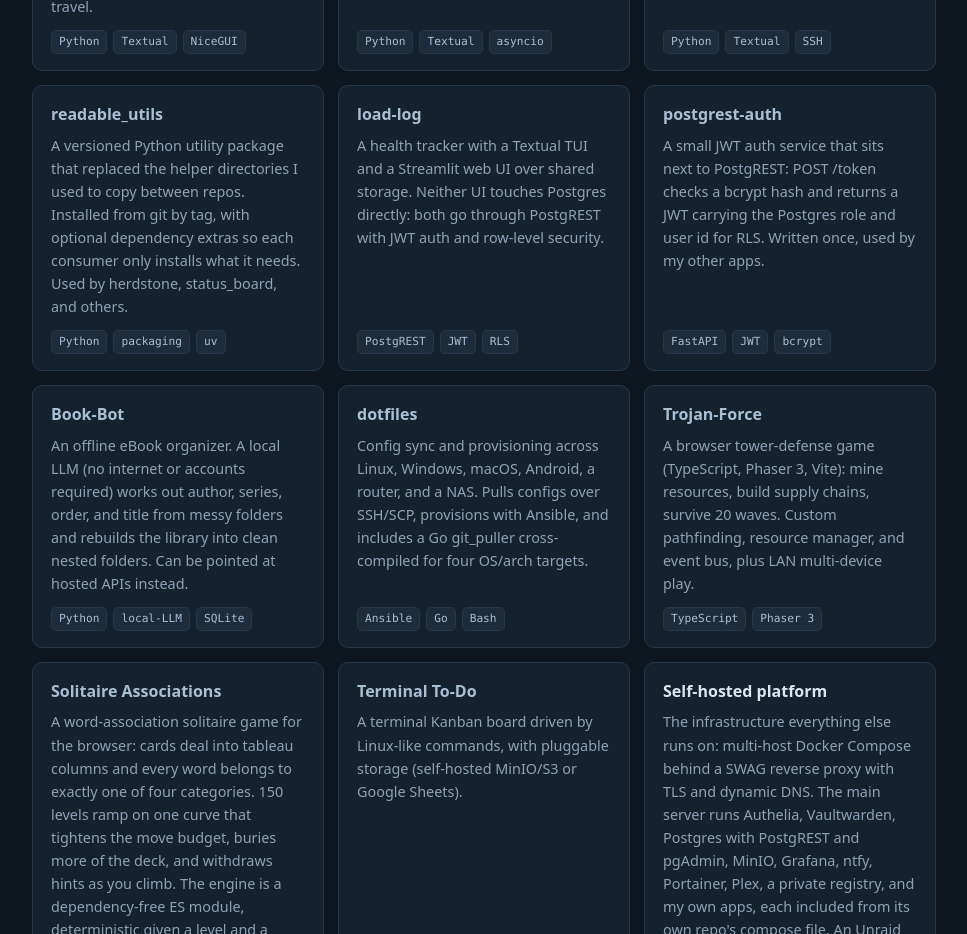
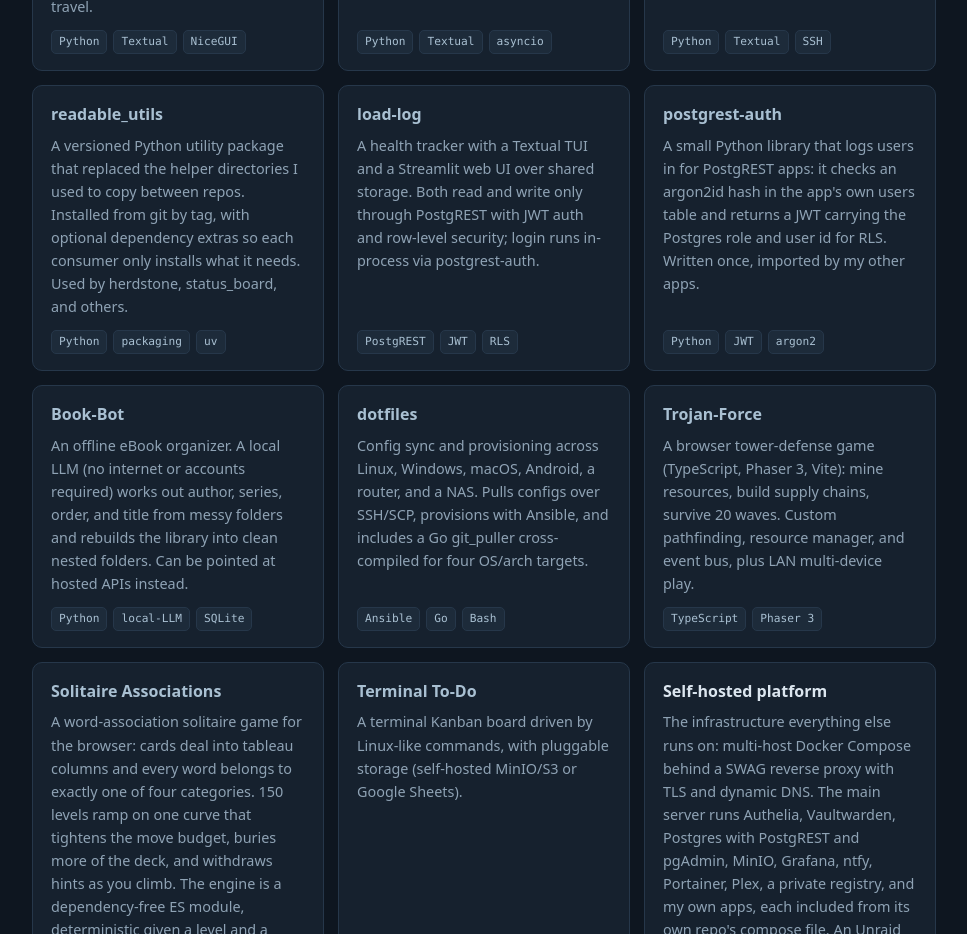
Before and after one commit to ReadableCode/website, a React (Vite) app in the folder frontend_react/: page / in a window 1280 px wide. Shown: the part 1340-2274 px from the top of the page, without its empty margins (156-1123 px from the left). Built offline with nearby package versions, Linux system fonts and the light colour scheme; no server answers.

Commit message:
describe postgrest-auth as the library it is now, and say load-log's login runs in-process through it

```diff
--- a/frontend_react/src/data.ts
+++ b/frontend_react/src/data.ts
@@ -49,7 +49,7 @@ export const PROJECTS: Project[] = [
     name: "load-log",
     url: "https://github.com/ReadableCode/load-log",
     blurb:
-      "A health tracker with a Textual TUI and a Streamlit web UI over shared storage. Neither UI touches Postgres directly: both go through PostgREST with JWT auth and row-level security.",
+      "A health tracker with a Textual TUI and a Streamlit web UI over shared storage. Both read and write only through PostgREST with JWT auth and row-level security; login runs in-process via postgrest-auth.",
     tags: ["PostgREST", "JWT", "RLS"],
   },
   {
@@ -57,8 +57,8 @@ export const PROJECTS: Project[] = [
     name: "postgrest-auth",
     url: "https://github.com/ReadableCode/postgrest-auth",
     blurb:
-      "A small JWT auth service that sits next to PostgREST: POST /token checks a bcrypt hash and returns a JWT carrying the Postgres role and user id for RLS. Written once, used by my other apps.",
-    tags: ["FastAPI", "JWT", "bcrypt"],
+      "A small Python library that logs users in for PostgREST apps: it checks an argon2id hash in the app's own users table and returns a JWT carrying the Postgres role and user id for RLS. Written once, imported by my other apps.",
+    tags: ["Python", "JWT", "argon2"],
   },
   {
     id: "book-bot",
```
Also changed, not shown: 1 other file (tests, documents, lock files or other folders).
